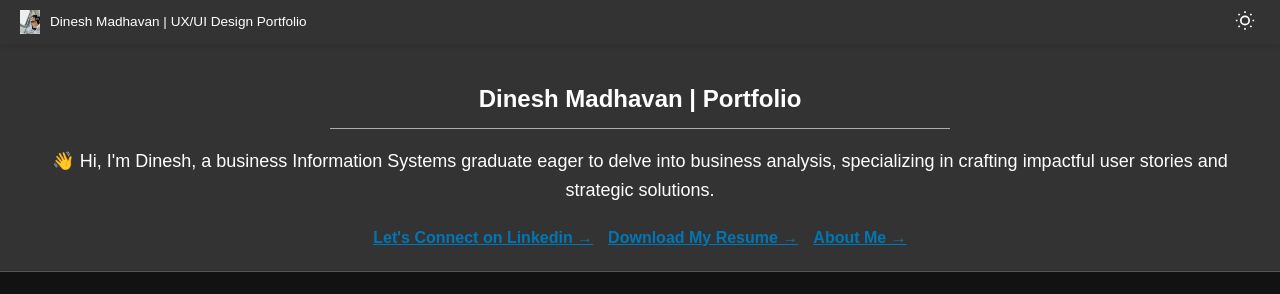
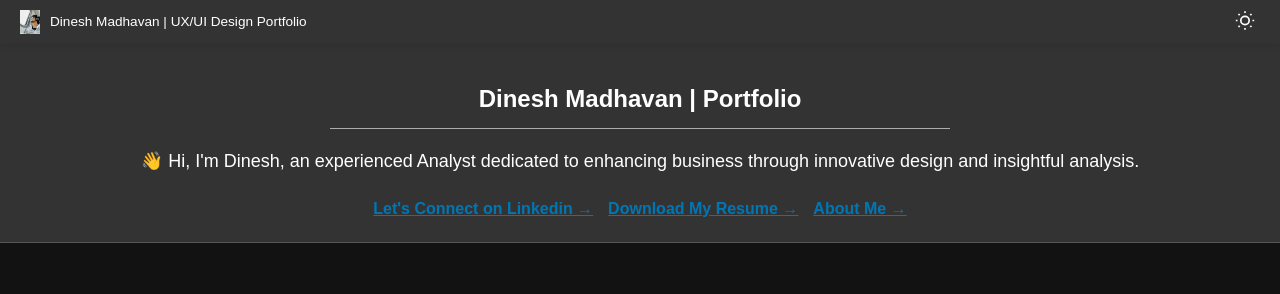
Before and after one commit to dinesh-madhavan/dinesh-madhavan.github.io, a plain HTML site: page index.html in a window 1280 px wide. Shown: the top 294 px of the page. Drawn offline with Linux system fonts and the light colour scheme.

Commit message:
update index.html
update

```diff
--- a/index.html
+++ b/index.html
@@ -42,7 +42,7 @@
     <div class="intro-section">
         <h1>Dinesh Madhavan | Portfolio</h1>
         <hr class="section-divider">
-      <p>👋 Hi, I'm Dinesh, a business Information Systems graduate eager to delve into business analysis, specializing in crafting impactful user stories and strategic solutions.</p>
+      <p>👋 Hi, I'm Dinesh, an experienced Analyst dedicated to enhancing business through innovative design and insightful analysis.</p>
         <div class="intro-links">
             <a href="https://www.linkedin.com/in/dinesh-madhavan/" class="intro-link" target="_blank">Let's Connect on Linkedin →</a>
             <a href="assets/resume.pdf" class="intro-link" download>Download My Resume →</a>
```
